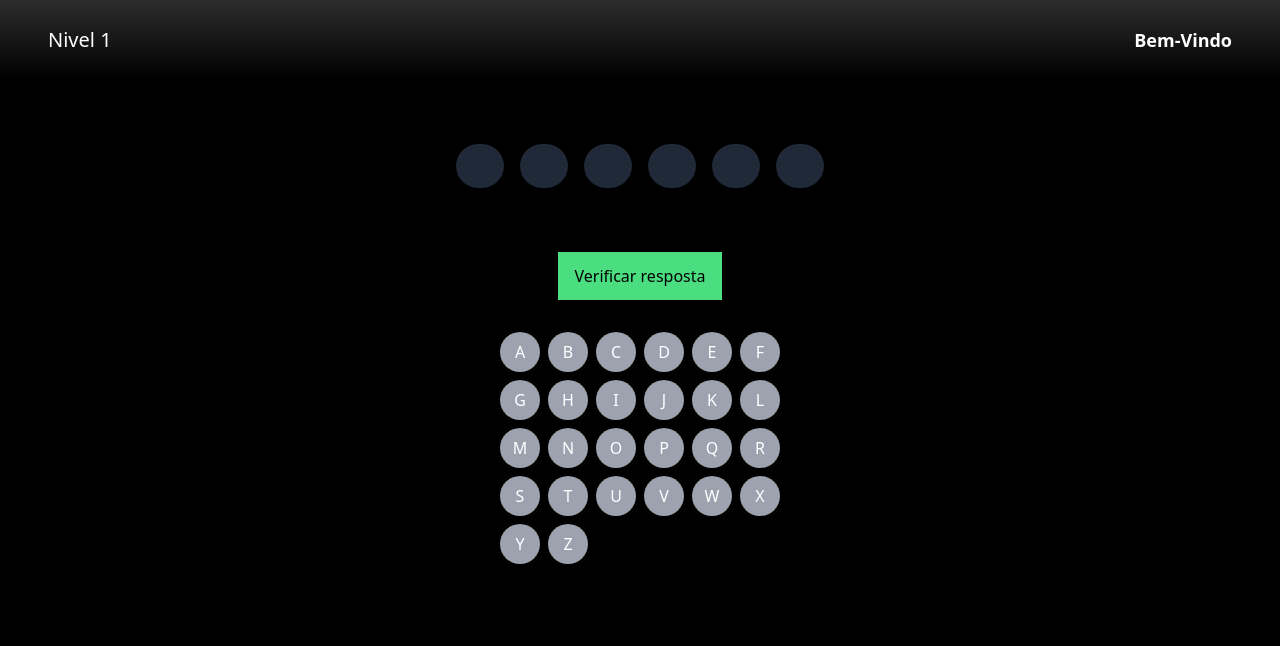
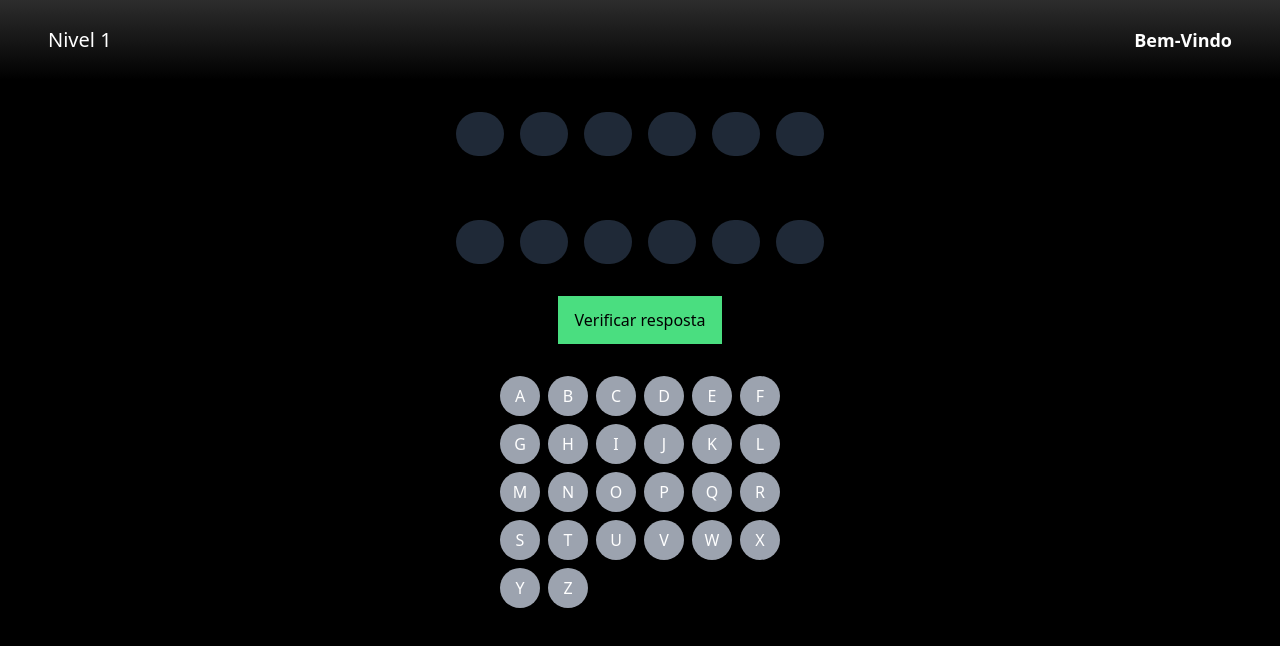
Before and after one commit to CaioAlmeida09/Forca, a React (Vite) app: page /easy in a window 1280 px wide. Both pictures are taken after a click on the button "Verificar resposta". Shown: the top 646 px of the page. Built offline with nearby package versions, Linux system fonts and the light colour scheme.

Commit message:
Segurança

```diff
--- a/src/Components/Letras/index.tsx
+++ b/src/Components/Letras/index.tsx
@@ -8,6 +8,9 @@ export function Letras() {
   const [resposta, setResposta] = useState<string[]>([]);
   const [positionCorreta, setPositionCorreta] = useState<number[]>([]);
   const [positionIncorreta, setPositionIncorreta] = useState<number[]>([]);
+  const [todasLetrasCorretas, setTodasLetrasCorretas] = useState(false);
+  const [tentativa2, settentativa2] = useState<string[]>([]);
+  const [outrosElementos, setOutrosElementos] = useState([]);
   const palavras = [
     "Moela",
     "Gato",
@@ -23,7 +26,7 @@ export function Letras() {
     setPalavraAleatoria(novaPalavraAleatoria);
     const letras = novaPalavraAleatoria.split("");
     setLetrasDaPalavra(letras);
-
+    setResposta([]);
     return;
   }, []);
 
@@ -77,6 +80,12 @@ export function Letras() {
 
     await setResposta(novasRespostas);
 
+    // Verificar se todas as letras da resposta são iguais às letras da palavra
+    const todasLetrasCorretas =
+      novasRespostas.join("") === letrasDaPalavra.join("");
+
+    setTodasLetrasCorretas(todasLetrasCorretas);
+
     const posicoesCorretas: number[] = [];
     const posicoesIncorretas: number[] = [];
 
@@ -95,6 +104,10 @@ export function Letras() {
     console.log("Posições incorretas:", posicoesIncorretas);
     setPositionCorreta(posicoesCorretas);
     setPositionIncorreta(posicoesIncorretas);
+
+    if (tentativa2 && tentativa2.length > 0) {
+      console.log(tentativa2);
+    }
   }
 
   return (
@@ -106,18 +119,37 @@ export function Letras() {
             letrasDaPalavra.map((item, index) => (
               <input
                 key={item}
-                className={`bg-gray-800 flex justify-center h-11 w-12 items-center rounded-full mb-8 mt-8 text-white text-3xl text-center ${
+                className={`bg-gray-800 flex justify-center h-11 w-12 items-center rounded-full text-white text-3xl text-center ${
                   positionCorreta && positionCorreta.includes(index)
                     ? "bg-green-400"
+                    : todasLetrasCorretas
+                    ? "bg-green-400"
                     : ""
-                }
-              }`}
+                }`}
                 type="text"
                 data-index={index}
                 id={`input-${index}`}
               />
             ))}
         </section>
+        <section className="flex gap-4 justify-center items-center p-8 md:w-80 w-72">
+          {resposta &&
+            resposta.map((item, index) => (
+              <input
+                key={item}
+                onChange={(e) =>
+                  settentativa2([e.target.value, ...outrosElementos])
+                }
+                className={`bg-gray-800 flex justify-center h-11 w-12 items-center rounded-full text-white text-3xl text-center ${
+                  positionCorreta && positionCorreta.includes(index)
+                    ? "bg-green-400"
+                    : ""
+                }`}
+                type="text"
+              />
+            ))}
+        </section>
+
         <button
           className="bg-green-400 py-3 px-4"
           onClick={() => HandleResposta()}
```
Also changed, not shown: 1 other file (tests, documents, lock files or other folders).
